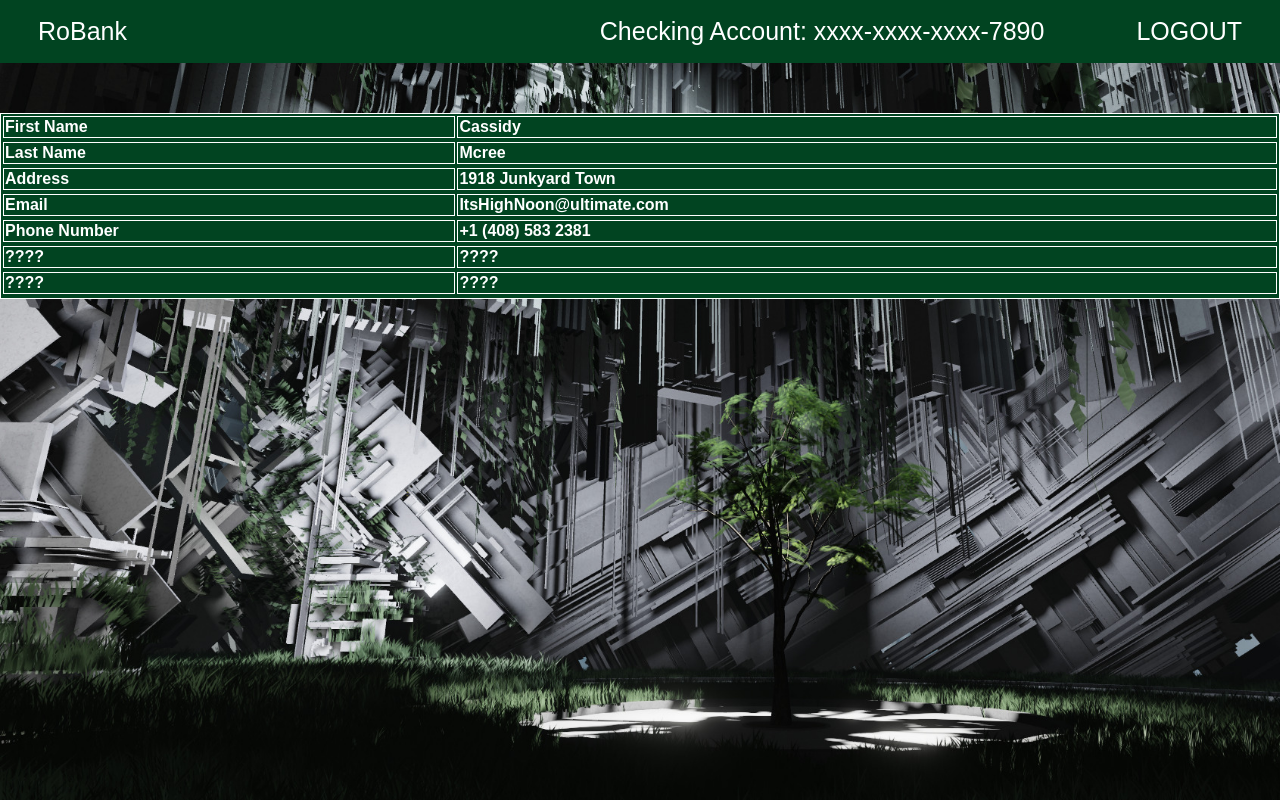
After one commit to J-M0101/RoBankCmpe131, a PHP site: page /accountMainInfo.html in a window 1280 px wide. The commit adds this page. Run offline with PHP 8.4, Linux system fonts and the light colour scheme; lists and menus that the app fills with data are empty.

Commit message:
Added main account info

```diff
--- a/Styles2.css
+++ b/Styles2.css
@@ -168,6 +168,24 @@ body{
   color: white;
 }
 
+.centerList{
+  display: flex;
+  /* align-self:center; */
+  align-items: stretch;
+  align-self: center;
+  height: auto;
+  width: 80rem;
+  background-color: #014421;
+  color: white;
+  flex-direction: column;
+  /* justify-content: center; */
+  text-align: left;
+  float: center;
+  border: none;
+  font-size: 25px;
+  margin-top: 50px
+}
+
 /* Page 2 */
 
 .parentBox{
--- /dev/null
+++ b/accountMainInfo.html
@@ -0,0 +1,116 @@
+<html>
+  <style>
+    table, th, td {
+      border:1px solid white;
+      text-align: left;
+    }
+  </style>
+
+  <head>
+    <meta charset="UTF-8">
+    <link rel="stylesheet" href="styles2.css">
+    <title>Robank Account Page</title>
+  </head>
+
+  <body>
+
+<!-- Top of bar box. Designed with CSS flexdispalays.  -->
+      <div class = "topBox">
+        <div class = "leftBoxL">
+          <button class="toplink"><a href="accountLogin.html" id="topcolor">RoBank</a></button>
+        </div>
+        <div class = "buttonGroup">
+
+          <style>
+            .dropbtn {
+              display: flex;
+              background-color: #014421;
+              align-self: center;
+              border: none;
+              font-size: 25px;
+            }
+
+            .dropdown {
+              position: relative;
+              display: inline-block;
+              display: flex;
+              margin-right:5rem;
+            }
+
+            .dropdown-content {
+              display: none;
+              position: absolute;
+              background-color: #f1f1f1;
+              min-width: 160px;
+              box-shadow: 0px 8px 16px 0px rgba(0,0,0,0.2);
+              z-index: 1;
+            }
+
+            .dropdown-content a {
+              color: black;
+              padding: 12px 16px;
+              text-decoration: none;
+              display: block;
+            }
+
+            .dropdown-content a:hover {background-color: #ddd;}
+
+            .dropdown:hover .dropdown-content {display: block;}
+
+            .dropdown:hover .dropbtn {background-color: #3e8e41;}
+            </style>
+
+            <div class="dropdown">
+              <button class="dropbtn" id="topcolor">Checking Account: xxxx-xxxx-xxxx-7890</button>
+              <div class="dropdown-content">
+                <a href="#">Checking Account: xxxx-xxxx-xxxx-1246</a>
+                <a href="#">Saving Account: xxxx-xxxx-xxxx-6343</a>
+                <a href="#">Saving Account: xxxx-xxxx-xxxx-6844</a>
+              </div>
+            </div>
+
+            <div class = "rightBoxR">
+              <button class="toplink"><a href="ATMLogin.html" id="topcolor">LOGOUT</a></button>
+            </div>
+          </div>
+      </div>
+
+      <div class = "bottomBox">
+        <div class = "centerBox3">
+          <div class = "centerList">
+            <table>
+              <tr>
+                <th>First Name</th>
+                <th>Cassidy</th>
+              <tr/>
+              <tr>
+                <th>Last Name</th>
+                <th>Mcree</th>
+              <tr/>
+              <tr>
+                <th>Address</th>
+                <th>1918 Junkyard Town</th>
+              <tr/>
+              <tr>
+                <th>Email</th>
+                <th>ItsHighNoon@ultimate.com</th>
+              <tr/>
+              <tr>
+                <th>Phone Number</th>
+                <th>+1 (408) 583 2381</th>
+              <tr/>
+              <tr>
+                <th>????</th>
+                <th>????</th>
+              <tr/>
+              <tr>
+                <th>????</th>
+                <th>????</th>
+              <tr/>
+            </table>
+        </div>
+      </div>
+    </div>
+
+  </body>
+</html>
```
